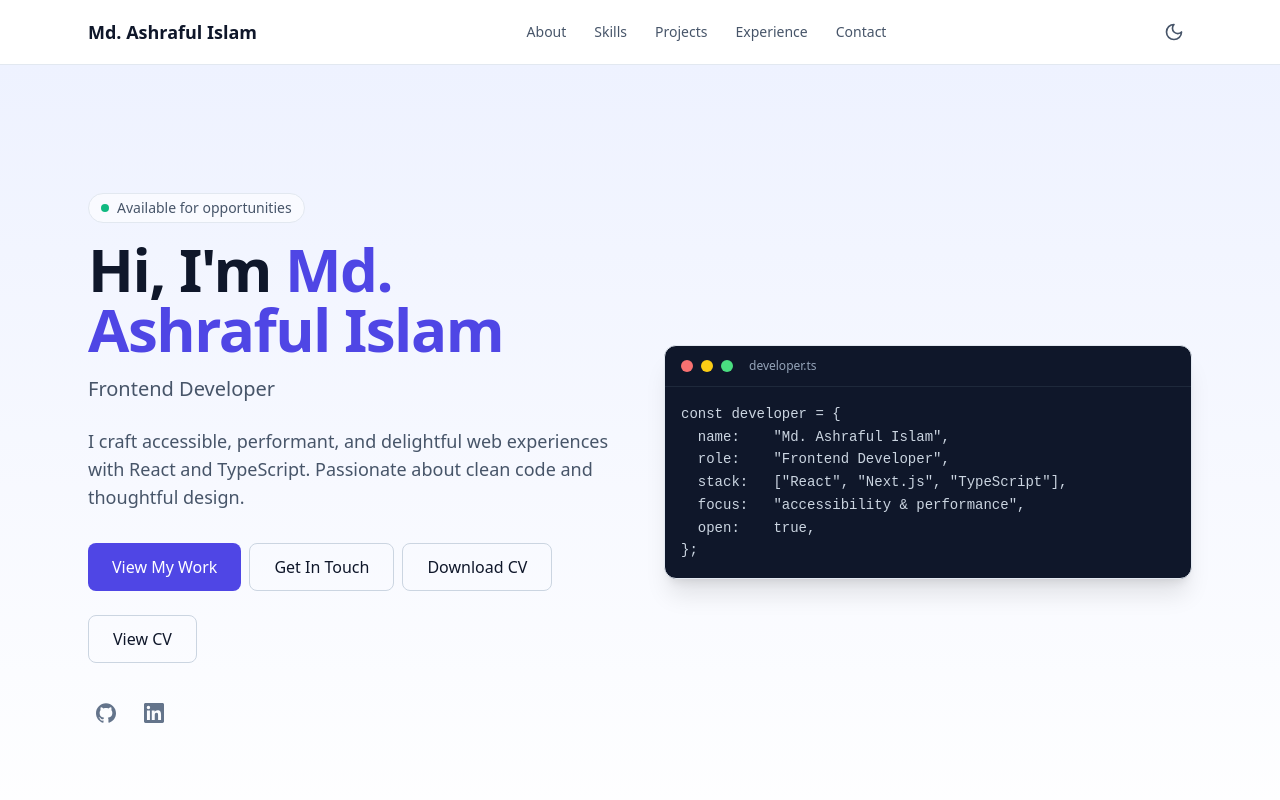
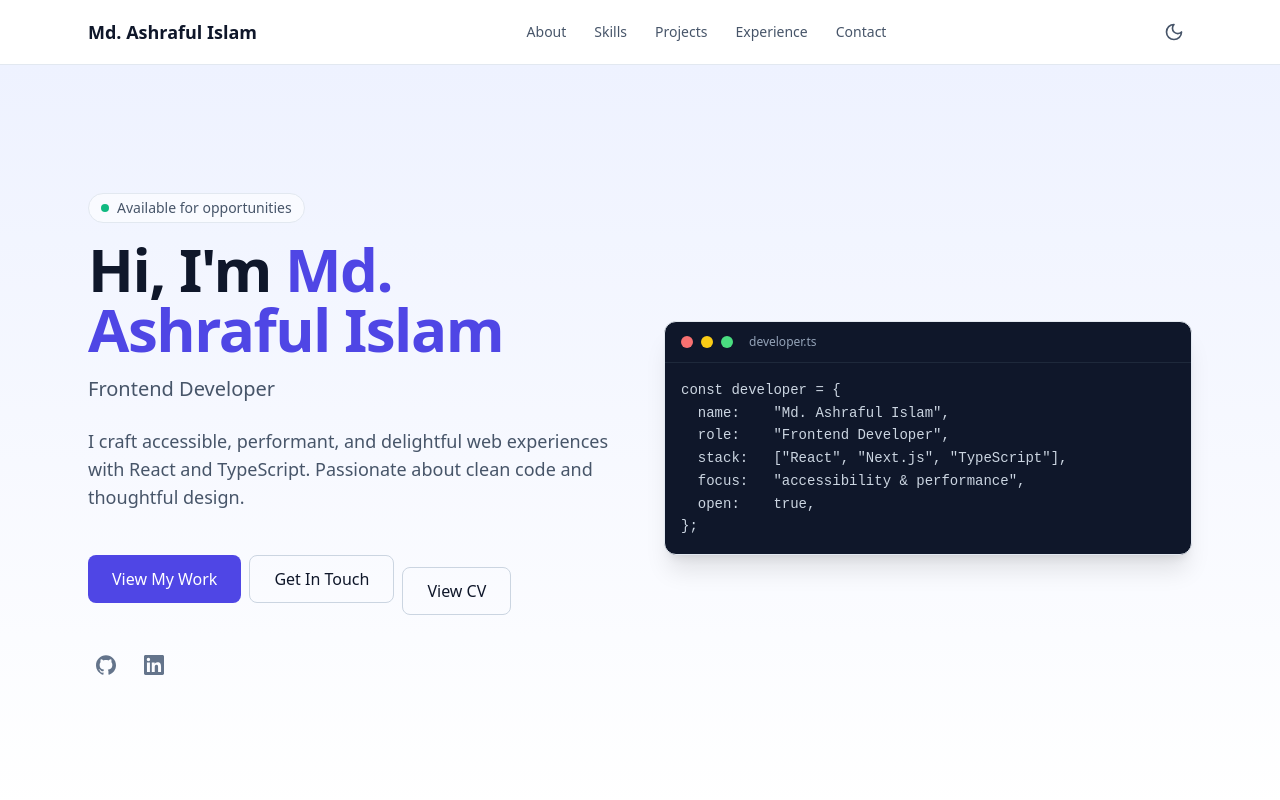
Before and after one commit to ashraful-techO/Portfolio, a Next.js app: page / in a window 1280 px wide. Shown: the top 800 px of the page. Built offline with nearby package versions, Linux system fonts and the light colour scheme.

Commit message:
feat: add Hero section component with profile overview and developer snippet

```diff
--- a/components/sections/Hero.tsx
+++ b/components/sections/Hero.tsx
@@ -33,15 +33,10 @@ export function Hero() {
                 Get In Touch
               </Button>
 
-              {/* conditional button download or view */}
-              <Button href="cv.pdf" variant="outline" size="lg">
-                Download CV
-              </Button>
+              <CVPreview />
             </div>
 
-            <div>
-              <CVPreview />
-            </div>
+
             <SocialLinks className="mt-8" />
           </div>
 
```
